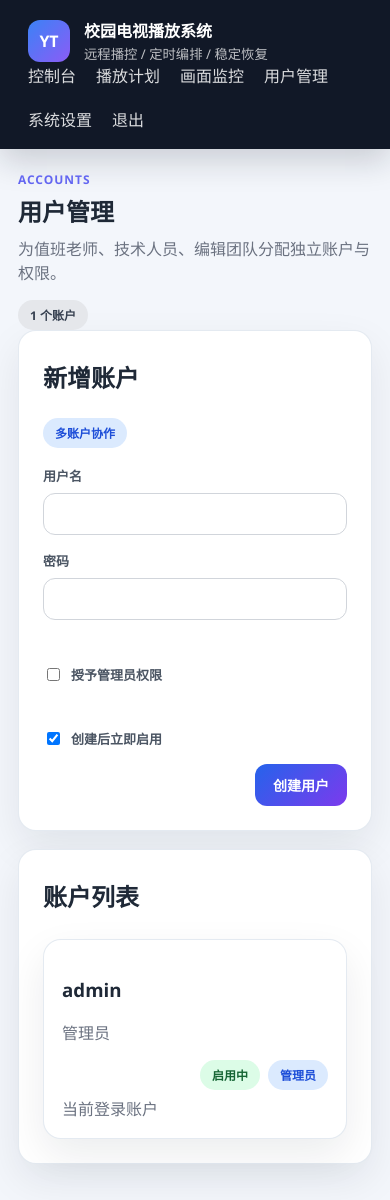
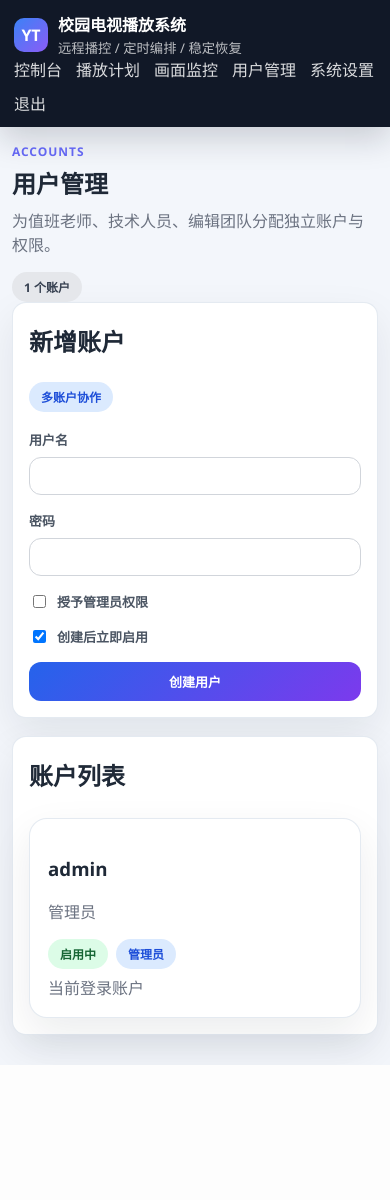
Before and after one commit to yc004/youthPlayer, a Flask app: page /users in a window 390 px wide. After the commit the page ends 1065 px from the top, so only its background shows below. Run offline with Flask 2, Linux system fonts and the light colour scheme; a user stored in the database is signed in; data comes from the database, SQL or seed files in the repository.

Commit message:
增加移动端ui适配

```diff
--- a/static/styles.css
+++ b/static/styles.css
@@ -701,6 +701,15 @@ a {
     .gantt-hours {
         padding-left: 0;
     }
+
+    .gantt-board {
+        overflow-x: auto;
+    }
+
+    .gantt-hours,
+    .gantt-row {
+        min-width: 680px;
+    }
 }
 
 @media (max-width: 720px) {
@@ -716,7 +725,126 @@ a {
         padding: 18px;
     }
 
+    .panel {
+        padding: 16px;
+        border-radius: 14px;
+    }
+
     .nav-links {
         flex-wrap: wrap;
+        gap: 10px 14px;
+    }
+
+    .summary-meta {
+        justify-content: flex-start;
+    }
+
+    .schedule-body {
+        padding: 0 14px 14px;
+    }
+
+    .kv-list div,
+    .schedule-meta div {
+        flex-direction: column;
+        gap: 6px;
+        align-items: flex-start;
+    }
+
+    .button-row {
+        display: grid;
+        grid-template-columns: 1fr;
+    }
+
+    .button-row form,
+    .button-row .btn,
+    .path-picker .btn,
+    .file-browser-toolbar .btn {
+        width: 100%;
+    }
+
+    .path-picker {
+        grid-template-columns: 1fr;
+    }
+
+    .check-field {
+        margin-top: 0;
+    }
+
+    .check-field.check-field-alone {
+        margin-top: 0;
+    }
+
+    .form-actions {
+        justify-content: stretch;
+    }
+
+    .form-actions .btn {
+        width: 100%;
+    }
+
+    .file-browser-modal {
+        width: 100vw;
+        height: 100dvh;
+        max-height: 100dvh;
+        border-radius: 0;
+        padding: 12px;
+    }
+
+    .file-browser-head,
+    .file-browser-toolbar,
+    .file-browser-path {
+        gap: 6px;
+    }
+
+    .file-browser-path input {
+        min-width: 0;
+        width: 100%;
+    }
+
+    .file-browser-list {
+        max-height: calc(100dvh - 240px);
+    }
+
+    .monitor-preview-wrap {
+        min-height: 180px;
     }
 }
+
+@media (max-width: 520px) {
+    .topbar {
+        padding: 12px 14px;
+    }
+
+    .brand {
+        gap: 10px;
+    }
+
+    .brand-mark {
+        width: 34px;
+        height: 34px;
+        border-radius: 10px;
+    }
+
+    .page-shell {
+        padding: 12px;
+    }
+
+    .stat-card {
+        padding: 16px;
+    }
+
+    .stat-value {
+        font-size: 24px;
+    }
+
+    .btn {
+        padding: 10px 12px;
+        font-size: 13px;
+    }
+
+    .field input,
+    .field select,
+    .field textarea {
+        padding: 10px 12px;
+    }
+}
```
